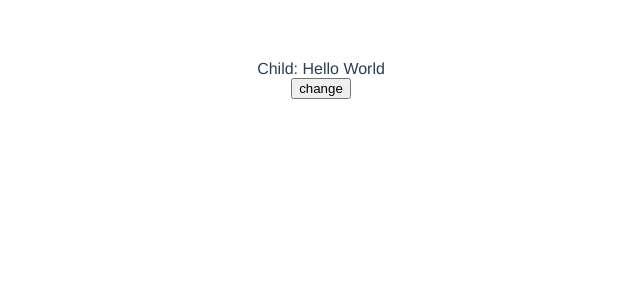
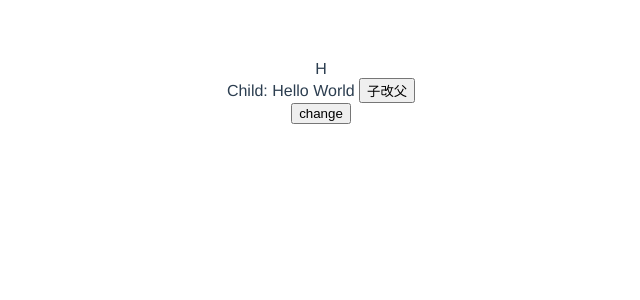
Before and after one commit to ifer-itcast/com-stu, a Vue app: page / in a window 1280 px wide. Shown: the top 300 px of the page, without its empty margins (319-959 px from the left). Built offline with nearby package versions, Linux system fonts and the light colour scheme.

Commit message:
children和parent

```diff
--- a/src/App.vue
+++ b/src/App.vue
@@ -1,5 +1,6 @@
 <template>
   <div id="app">
+    {{msg}}
     <child ref="c"/>
     <button @click="handleClick">change</button>
   </div>
@@ -14,11 +15,18 @@ export default {
   components: {
     Child
   },
+  data() {
+    return  {
+      msg: 'H'
+    }
+  },
   methods: {
     handleClick() {
       // 操作数据
       // this.$refs.c.msg = '~~~~~~';
-      this.$refs.c.changeData();
+      // this.$refs.c.changeData();
+      // console.log(this.$children[0] === this.$refs.c); // true
+      this.$children[0].changeData();
     }
   }
 }
--- a/src/components/Child.vue
+++ b/src/components/Child.vue
@@ -1,6 +1,7 @@
 <template>
   <div>
     Child: {{msg}}
+    <button @click="handleClick">子改父</button>
   </div>
 </template>
 
@@ -17,6 +18,10 @@ export default {
   methods: {
     changeData() {
       this.msg = '~~~~~';
+    },
+    handleClick() {
+      // 可以拿到父亲的数据，就可以拿到父亲的方法，不再演示了
+      this.$parent.msg = '~~~~~~~~~~~~';
     }
   }
 }
```
